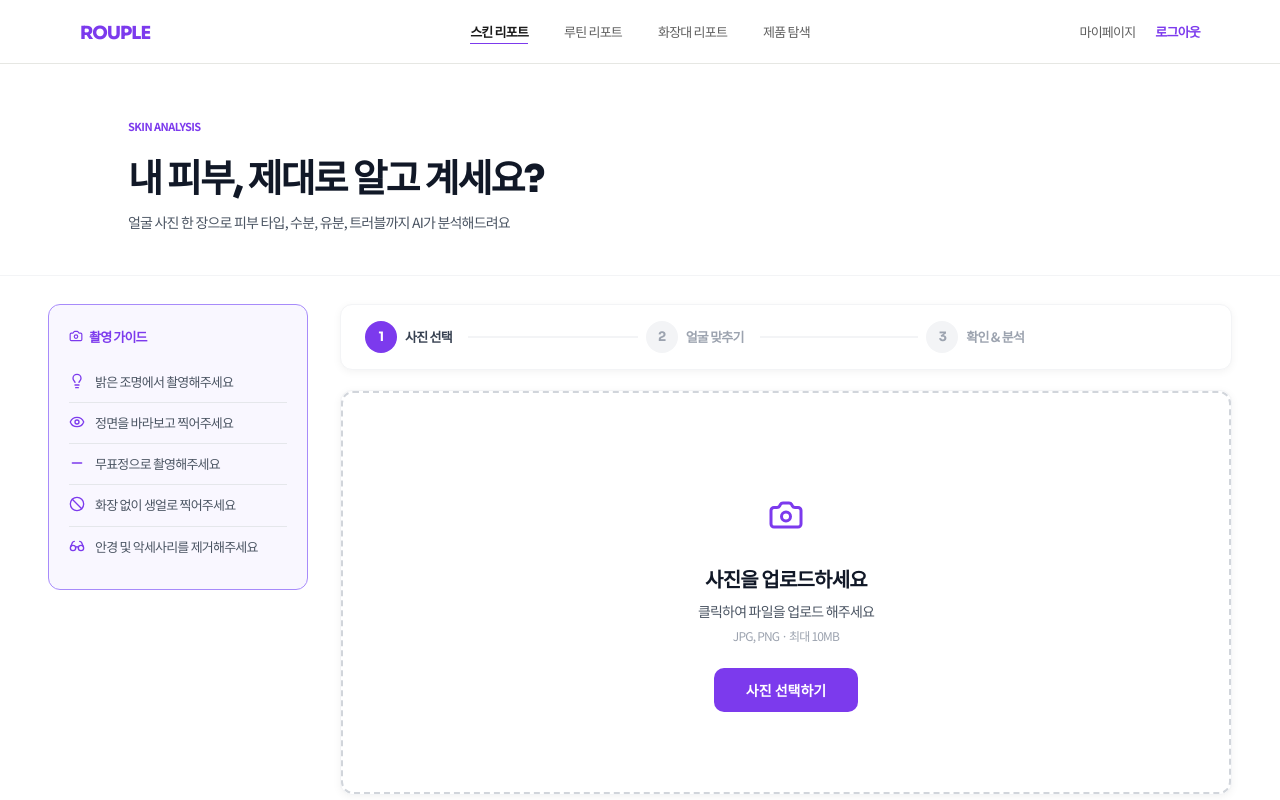
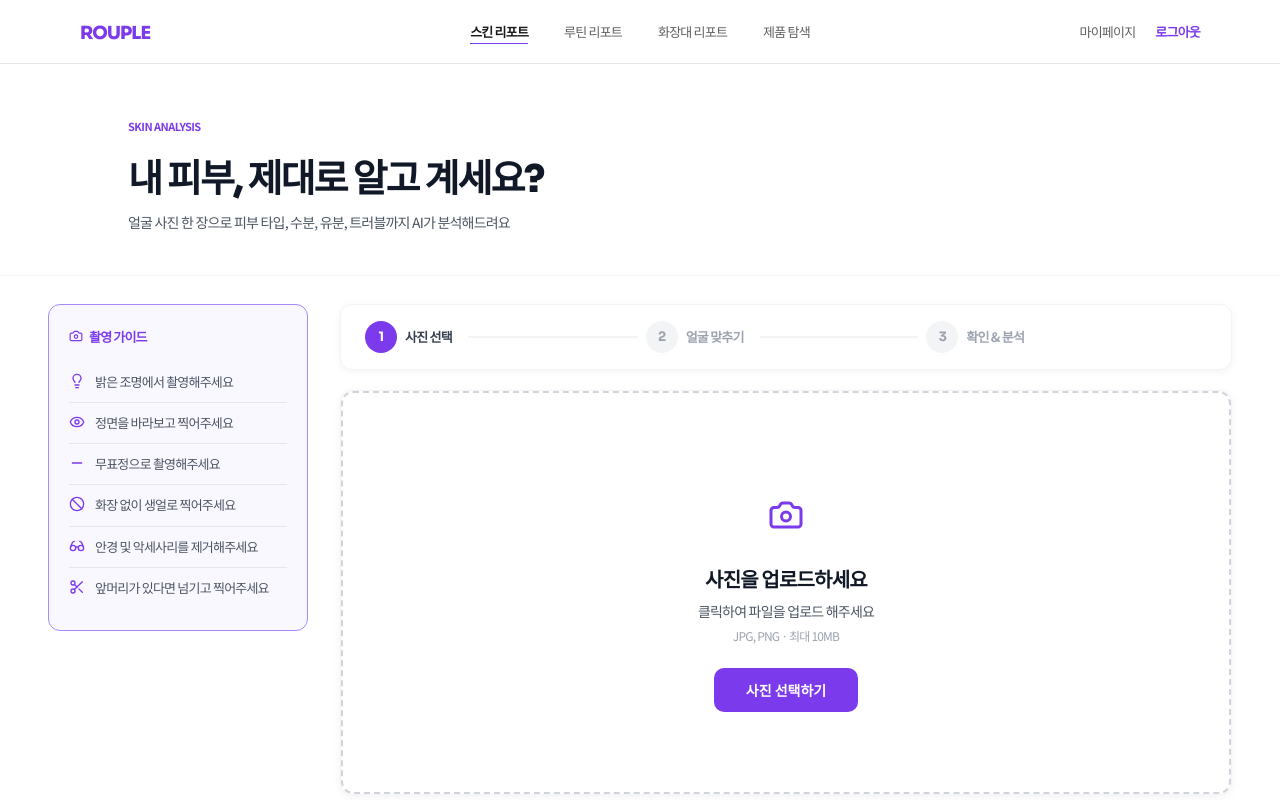
Before and after one commit to CSID-DGU/2026-1-DSCD-Cap4-03, a React (Vite) app in the folder frontend/: page /diagnosis in a window 1280 px wide. Shown: the top 800 px of the page. Built offline with nearby package versions, Linux system fonts and the light colour scheme; no server answers; sample sign-in values are in the browser's storage.

Commit message:
feat(frontend): 촬영 가이드 추가

```diff
--- a/frontend/src/pages/DiagnosisPage.tsx
+++ b/frontend/src/pages/DiagnosisPage.tsx
@@ -4,7 +4,7 @@ import type { Area } from 'react-easy-crop';
 import { useNavigate } from 'react-router-dom';
 import { imagesApi } from '../api/images';
 import {
-  Lightbulb, Eye, Minus, Ban, Glasses,
+  Lightbulb, Eye, Minus, Ban, Glasses, Scissors,
   Camera, ZoomIn, ZoomOut, Check, Ruler, Microscope,
   type LucideIcon,
 } from 'lucide-react';
@@ -22,6 +22,7 @@ const GUIDES: { Icon: LucideIcon; text: string }[] = [
   { Icon: Minus,     text: '무표정으로 촬영해주세요' },
   { Icon: Ban,       text: '화장 없이 생얼로 찍어주세요' },
   { Icon: Glasses,   text: '안경 및 악세사리를 제거해주세요' },
+  { Icon: Scissors,  text: '앞머리가 있다면 넘기고 찍어주세요' },
 ];
 
 type Step = 'upload' | 'crop' | 'preview';
```
